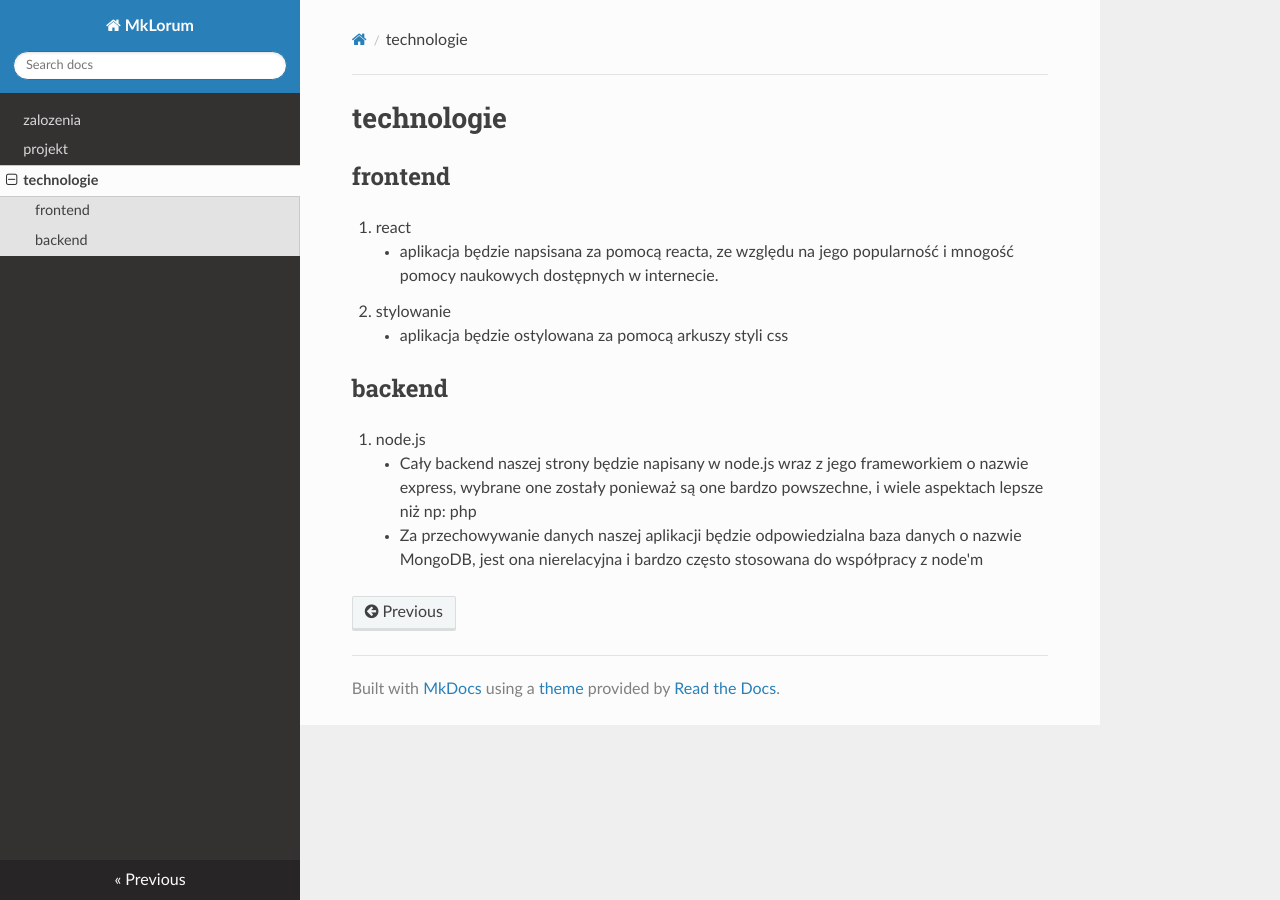
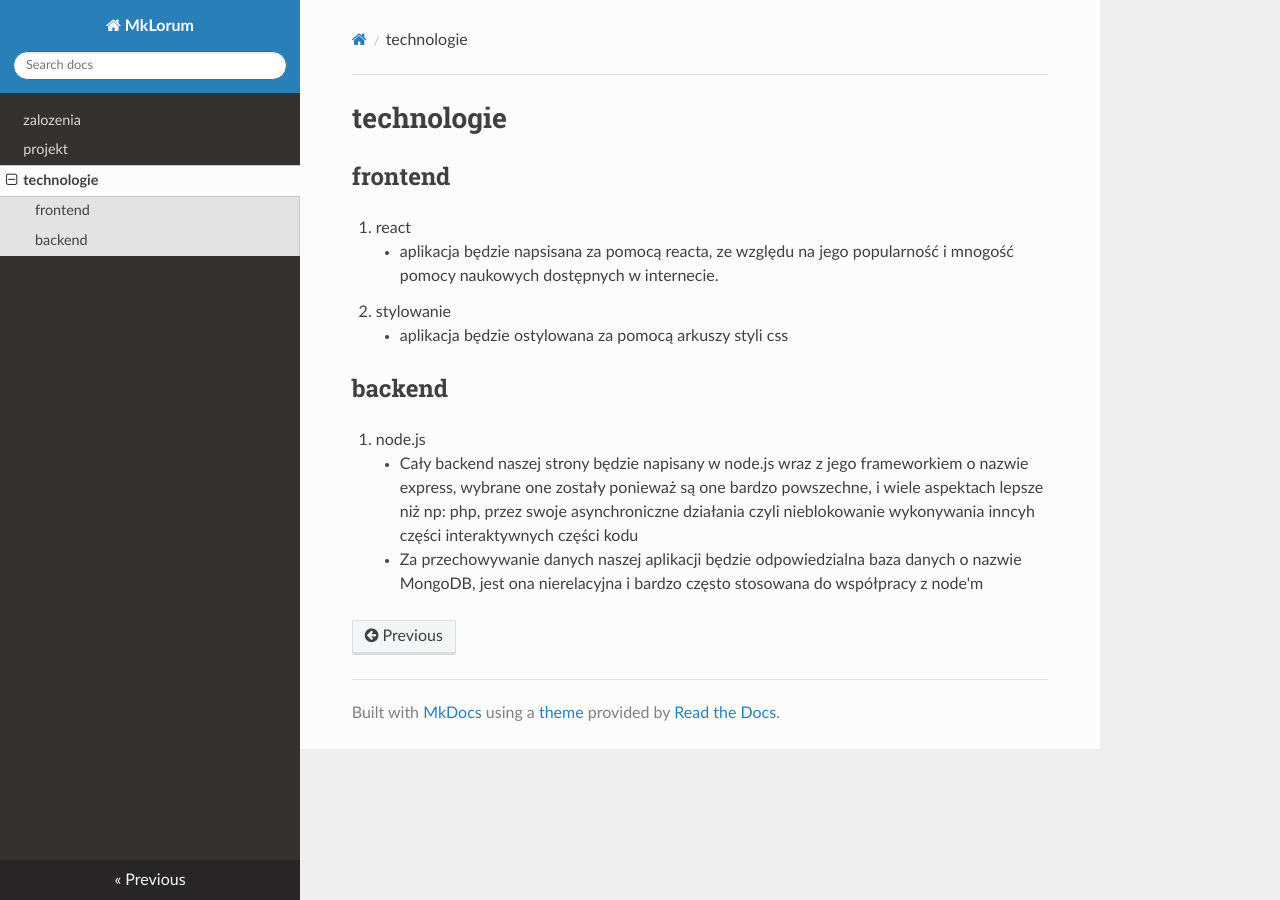
Before and after one commit to praktyka-et/to-do-app, an MkDocs documentation site: the page built from docs/technologie.md, in a window 1280 px wide. Built offline with MkDocs 1.6.1, drawn with Linux system fonts in a browser that asks for light colours; nearby versions of some CDN libraries.

Commit message:
Update technologie.md

```diff
--- a/docs/technologie.md
+++ b/docs/technologie.md
@@ -6,5 +6,5 @@
      - aplikacja będzie ostylowana za pomocą arkuszy styli css
 ## backend
 1. node.js
-     - Cały backend naszej strony będzie napisany w node.js wraz z jego frameworkiem o nazwie express, wybrane one zostały ponieważ są one bardzo powszechne, i wiele aspektach lepsze niż np: php
+     - Cały backend naszej strony będzie napisany w node.js wraz z jego frameworkiem o nazwie express, wybrane one zostały ponieważ są one bardzo powszechne, i wiele aspektach lepsze niż np: php, przez swoje asynchroniczne działania czyli nieblokowanie wykonywania inncyh części interaktywnych części kodu
      - Za przechowywanie danych naszej aplikacji będzie odpowiedzialna baza danych o nazwie MongoDB, jest ona nierelacyjna i bardzo często stosowana do współpracy z node'm
```
